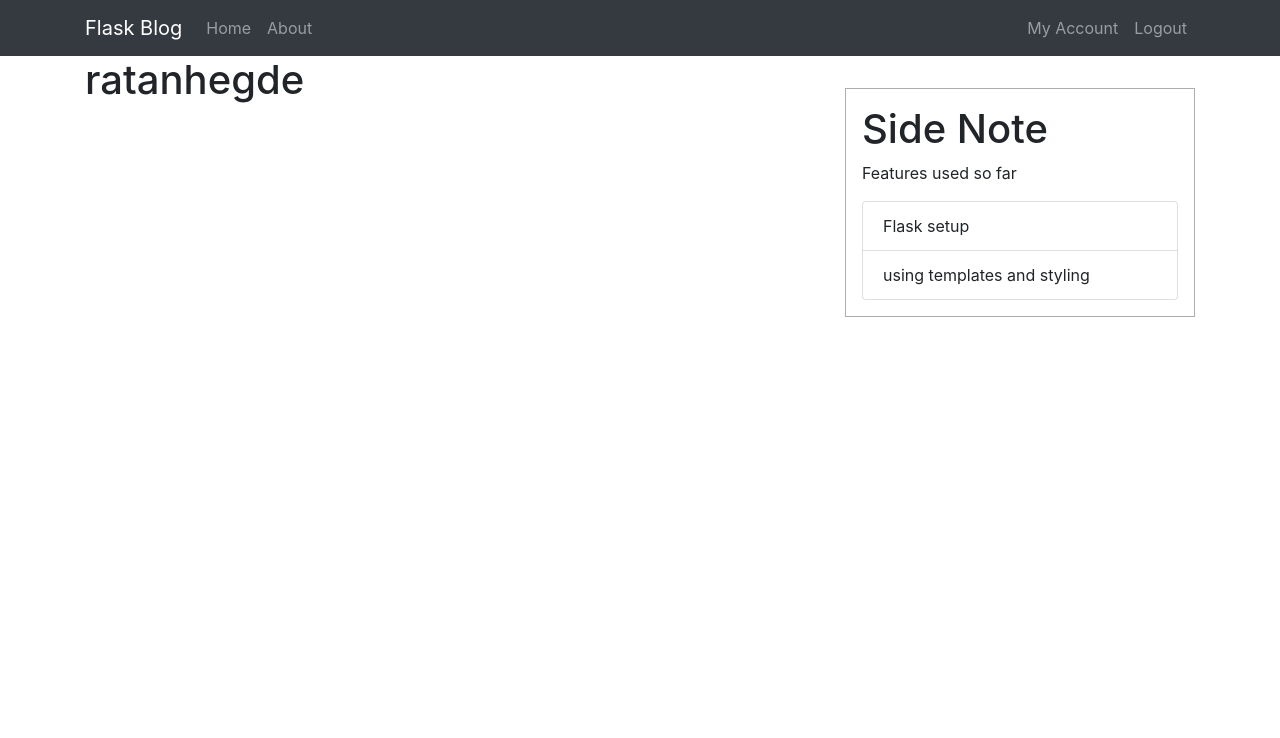
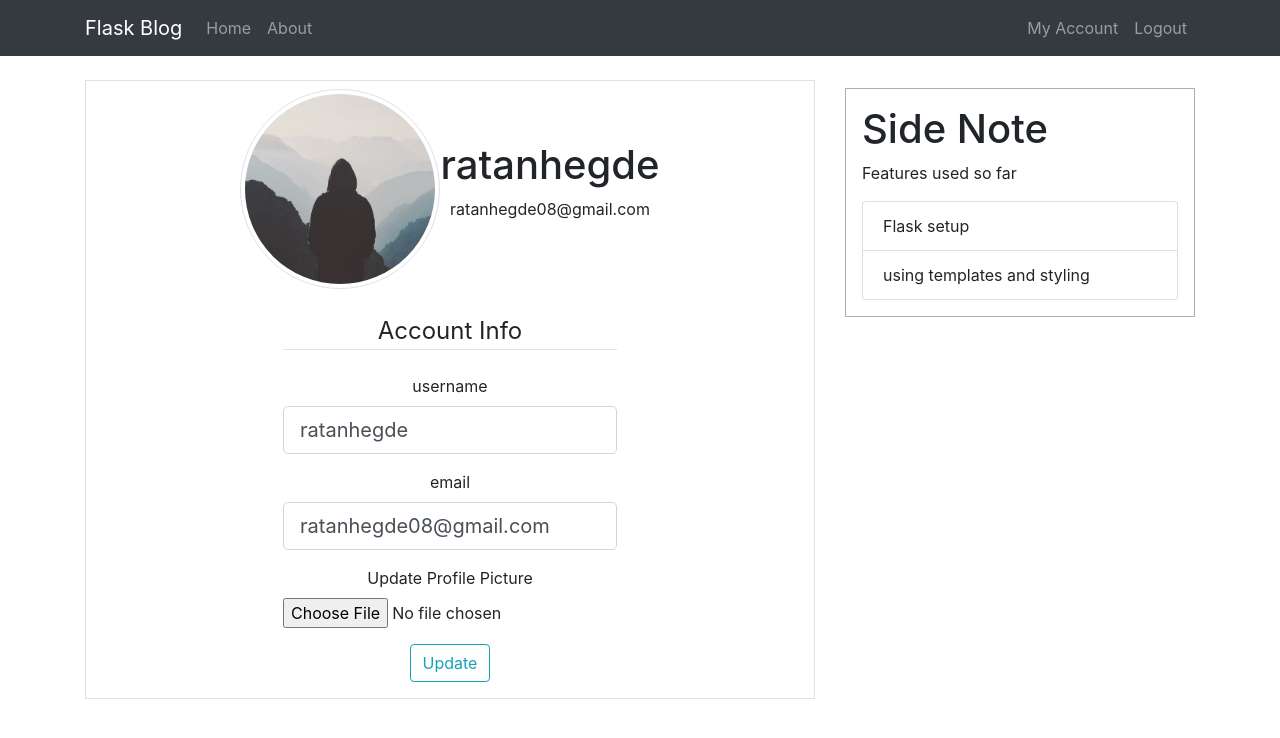
Before and after one commit to RatanNarayanHegde/Flask-Blog, a Flask app: page /account in a window 1280 px wide. Shown: the top 738 px of the page. Run offline with Flask 2, Linux system fonts and the light colour scheme; the first user in the database is signed in; some libraries are stand-ins or nearby versions.

Commit message:
add profile picture option

```diff
--- a/flaskBlog/forms.py
+++ b/flaskBlog/forms.py
@@ -1,6 +1,8 @@
 from flask_wtf import FlaskForm
 from flaskBlog.models import User
+from flask_login import current_user
 from wtforms import StringField, PasswordField, SubmitField,BooleanField
+from flask_wtf.file import FileField, FileAllowed
 from wtforms.validators import DataRequired, Length, Email, EqualTo, ValidationError
 
 
@@ -30,3 +32,22 @@ class LoginForm(FlaskForm):
     password = PasswordField('password', validators=[DataRequired()])
     remember = BooleanField('Remember me')
     submit = SubmitField('Login')
+
+
+class UpdateAccountForm(FlaskForm):
+    username = StringField('username', validators=[
+                           DataRequired(), Length(min=2, max=20)])
+    email = StringField('email', validators=[DataRequired(), Email()])
+    picture = FileField('Update Profile Picture',validators=[FileAllowed(['jpg','png'])])
+    submit = SubmitField('Update')
+
+    def validate_username(self, username):
+        if username.data != current_user.username:
+            user = User.query.filter_by(username=username.data).first()
+            if user:
+                raise ValidationError('username already taken. Choose a different one')
+    def validate_email(self, email):
+        if email.data != current_user.email:
+            user = User.query.filter_by(email=email.data).first()
+            if user:
+                raise ValidationError('Email already taken. Choose a different one')
--- a/flaskBlog/routes.py
+++ b/flaskBlog/routes.py
@@ -1,6 +1,6 @@
 from flask import render_template,flash,redirect,url_for,request
 from flaskBlog import app, db, bcrpyt
-from flaskBlog.forms import RegistrationForm, LoginForm
+from flaskBlog.forms import RegistrationForm, LoginForm, UpdateAccountForm
 from flaskBlog.models import User,Post
 from flask_login import login_user,current_user,logout_user,login_required
 
@@ -64,7 +64,17 @@ def logout():
     logout_user()
     return redirect(url_for('home'))
 
-@app.route("/account")
+@app.route("/account",methods=['GET','POST'])
 @login_required
 def account():
-    return render_template('account.html',title='Account')
+    form = UpdateAccountForm()
+    if form.validate_on_submit():
+        current_user.username = form.username.data
+        current_user.email = form.email.data
+        db.session.commit()
+        flash('Account updated Successfully','success')
+    elif request.method=='GET':
+        form.username.data = current_user.username
+        form.email.data = current_user.email
+    image_file = url_for('static',filename='profile_pics/'+ current_user.image_file)
+    return render_template('account.html',title='Account',image_file=image_file, form=form)
--- a/flaskBlog/static/main.css
+++ b/flaskBlog/static/main.css
@@ -20,3 +20,13 @@
 .Postdate {
     color: darkgray;
 }
+
+.account-info{
+    display: flex;
+    justify-content: center;
+}
+
+.img-thumbnail.rounded-circle{
+    height: 200px;
+    width: 200px;
+}
--- a/flaskBlog/templates/account.html
+++ b/flaskBlog/templates/account.html
@@ -1,6 +1,66 @@
 {% extends 'layout.html' %}
 
 {% block content %}
-<h1> {{ current_user.username }}</h1>
+<div class="border text-center mt-4">
+    <div class="account-info mt-2">
+        <div>
+            <img src="{{ image_file }}" alt="" class="img-thumbnail rounded-circle">
+        </div>
+        <div class="d-flex flex-column justify-content-center">
+            <h1>{{ current_user.username }}</h1>
+            <p>{{ current_user.email }}</p>
+        </div>
+    </div>
+
+
+    <div class="container w-50 mt-4">
+        <form method="POST" action="" enctype="multipart/form-data">
+            {{ form.hidden_tag() }}
+            <legend class="border-bottom mb-4 mt-2">Account Info</legend>
+            <div class="form-group">
+                {{ form.username.label(class="form-control-label") }}
+                {% if form.username.errors %}
+                {{ form.username(class="form-control form-control-lg is-invalid") }}
+                <div class="invalid-feedback">
+                    {% for error in form.username.errors %}
+                    <span>{{ error }}</span>
+                    {% endfor %}
+                </div>
+                {% else %}
+                {{ form.username(class="form-control form-control-lg") }}
+                {% endif %}
+            </div>
+            <div class="form-group">
+                {{ form.email.label(class="form-control-label") }}
+                {% if form.email.errors %}
+                {{ form.email(class="form-control form-control-lg is-invalid") }}
+                <div class="invalid-feedback">
+                    {% for error in form.email.errors %}
+                    <span>{{ error }}</span>
+                    {% endfor %}
+                </div>
+                {% else %}
+                {{ form.email(class="form-control form-control-lg") }}
+                {% endif %}
+            </div>
+            <div class="form-group">
+                {{ form.picture.label() }}
+                {{ form.picture(class="form-control-file") }}
+                    {% if form.picture.errors %}
+                        {% for error in form.picture.errors %}
+                            <span class="text-danger">{{ error }}</span></br>
+                        {% endfor %}
+                    {% endif %}
+            </div>
+            <div class="form-group">
+                {{ form.submit(class="btn btn-outline-info") }}
+            </div>
+        </form>
+    </div>
+
+
+
+</div>
+
 
 {% endblock %}
```
Also changed, not shown: flaskBlog/site.db, flaskBlog/static/profile_pics/default.jpg (added).
